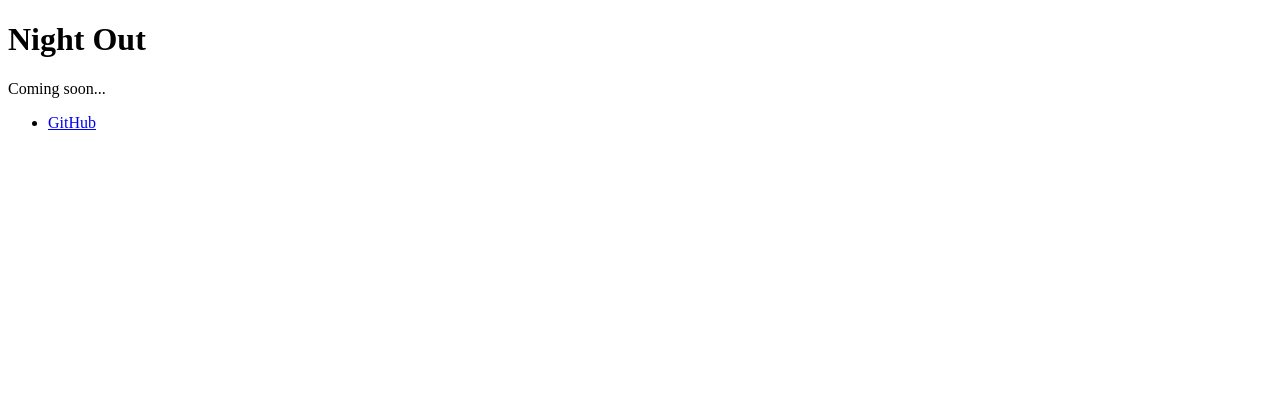
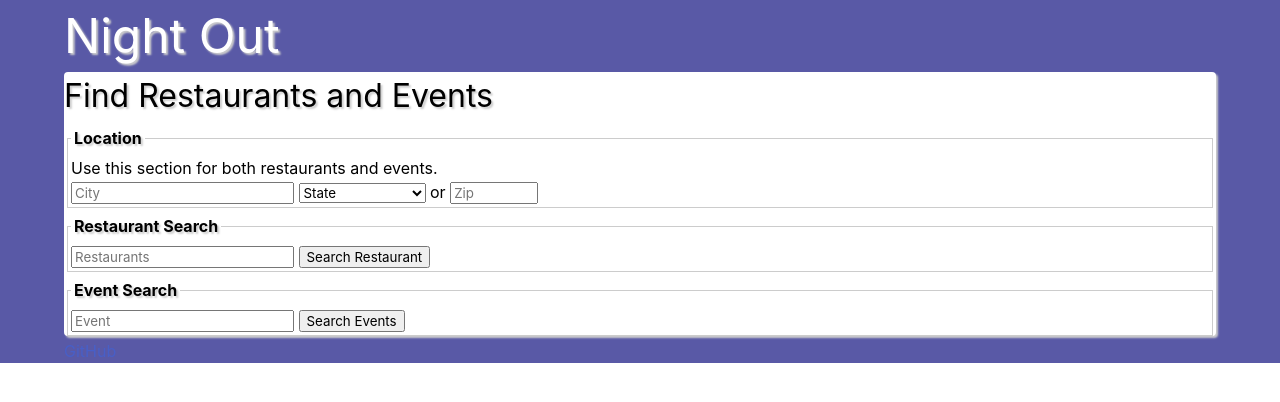
Before and after one commit to masonMO25/Night-Out, a plain HTML site: page index.html in a window 1280 px wide. Drawn offline with nearby package versions, Linux system fonts and the light colour scheme.

Commit message:
Search Form

```diff
--- a/assets/style/style.css
+++ b/assets/style/style.css
@@ -0,0 +1,61 @@
+/* File: assets/styles/styles.css */
+:root {
+    /* Box Shadow */
+    --bs: 2px 2px 2px #ccc;
+    /* Text Shadow */
+    --ts: 2px 2px 2px #ccc;
+}
+
+body {
+    /* TODO: What font? */
+    background-color: hsl(240,30%,50%);
+}
+
+header, main, footer {
+    margin-left: auto;
+    margin-right: auto;
+    width: 90%;
+}
+
+header {
+    background: hsl(240,30%,50%);
+}
+main {}
+footer {}
+footer > ul > li > a[href]:link {}
+footer > ul > li > a[href]:visited {}
+footer > ul > li > a[href]:active {}
+footer > ul > li > a[href]:hover {}
+
+
+.card {
+    background: #fff;
+    color: #000;
+    box-shadow: var(--bs);
+}
+
+form {}
+
+h1 {
+    color: #fff;
+    font-size: 3em;
+    text-shadow: var(--ts);
+}
+
+h2 {
+    font-size: 2em;
+    text-shadow: var(--ts);
+}
+
+fieldset{
+    border: 1px groove #ccc;
+    padding: 3px;
+    margin: 3px;
+}
+
+fieldset > legend {
+    padding: 3px;
+    font-weight: bold;
+    text-shadow: var(--ts);
+
+}
--- a/index.html
+++ b/index.html
@@ -5,7 +5,9 @@
     <meta http-equiv="X-UA-Compatible" content="IE=edge">
     <meta name="viewport" content="width=device-width, initial-scale=1.0">
     <title>Document</title>
-    <!-- Bulma or Material go here -->
+    <!-- Bulma CSS framework -->
+    <link rel="stylesheet" href="https://cdnjs.cloudflare.com/ajax/libs/bulma/0.9.4/css/bulma.min.css" integrity="sha512-HqxHUkJM0SYcbvxUw5P60SzdOTy/QVwA1JJrvaXJv4q7lmbDZCmZaqz01UPOaQveoxfYRv1tHozWGPMcuTBuvQ==" crossorigin="anonymous" referrerpolicy="no-referrer" />
+    <!-- Our CSS -->
     <link rel="stylesheet" href="assets/style/style.css">
     <!-- Defer just tells the script to run after the page loads -->
     <script defer src="assets/script/script.js"></script>
@@ -15,7 +17,86 @@
         <h1>Night Out</h1>
     </header>
     <main>
-        <p>Coming soon...</p>
+        <div class="card">
+            <!-- TODO: What action should we use? -->
+            <form method="get" action="">
+                <h2>Find Restaurants and Events</h2>
+                <fieldset>
+                    <legend>Location</legend>
+                    <!-- TODO: should this paragraph be put in a blockquote? -->
+                    <p>Use this section for both restaurants and events.</p>
+                    <input type="text" id="city" name="city" placeholder="City" />
+                    <!-- State code list borrowed from https://alvinalexander.com/blog/post/jsp/states-for-html-select-option-tag-drop-down-list/ -->
+                    <select name="state" size="1" title="Select a state">
+                        <option value="">State</option>
+                        <option disabled>---</option>
+                        <option value="AL">Alabama</option>
+                        <option value="AK">Alaska</option>
+                        <option value="AZ">Arizona</option>
+                        <option value="AR">Arkansas</option>
+                        <option value="CA">California</option>
+                        <option value="CO">Colorado</option>
+                        <option value="CT">Connecticut</option>
+                        <option value="DE">Delaware</option>
+                        <option value="DC">Dist of Columbia</option>
+                        <option value="FL">Florida</option>
+                        <option value="GA">Georgia</option>
+                        <option value="HI">Hawaii</option>
+                        <option value="ID">Idaho</option>
+                        <option value="IL">Illinois</option>
+                        <option value="IN">Indiana</option>
+                        <option value="IA">Iowa</option>
+                        <option value="KS">Kansas</option>
+                        <option value="KY">Kentucky</option>
+                        <option value="LA">Louisiana</option>
+                        <option value="ME">Maine</option>
+                        <option value="MD">Maryland</option>
+                        <option value="MA">Massachusetts</option>
+                        <option value="MI">Michigan</option>
+                        <option value="MN">Minnesota</option>
+                        <option value="MS">Mississippi</option>
+                        <option value="MO">Missouri</option>
+                        <option value="MT">Montana</option>
+                        <option value="NE">Nebraska</option>
+                        <option value="NV">Nevada</option>
+                        <option value="NH">New Hampshire</option>
+                        <option value="NJ">New Jersey</option>
+                        <option value="NM">New Mexico</option>
+                        <option value="NY">New York</option>
+                        <option value="NC">North Carolina</option>
+                        <option value="ND">North Dakota</option>
+                        <option value="OH">Ohio</option>
+                        <option value="OK">Oklahoma</option>
+                        <option value="OR">Oregon</option>
+                        <option value="PA">Pennsylvania</option>
+                        <option value="RI">Rhode Island</option>
+                        <option value="SC">South Carolina</option>
+                        <option value="SD">South Dakota</option>
+                        <option value="TN">Tennessee</option>
+                        <option value="TX">Texas</option>
+                        <option value="UT">Utah</option>
+                        <option value="VT">Vermont</option>
+                        <option value="VA">Virginia</option>
+                        <option value="WA">Washington</option>
+                        <option value="WV">West Virginia</option>
+                        <option value="WI">Wisconsin</option>
+                        <option value="WY">Wyoming</option>
+                      </select>
+                    <span> or </span>
+                    <input type="text" name="zip" placeholder="Zip" size="5" maxlength="5" />
+                </fieldset>
+                <fieldset>
+                    <legend>Restaurant Search</legend>
+                    <input type="search" name="restaurant-search" placeholder="Restaurants" />
+                    <button>Search Restaurant</button>
+                </fieldset>
+                <fieldset>
+                    <legend>Event Search</legend>
+                    <input type="search" name="event-search" placeholder="Event" />
+                    <button>Search Events</button>
+                </fieldset>
+            </form>
+        </div>
     </main>
     <footer>
         <ul>
```
Also changed, not shown: README.md.
